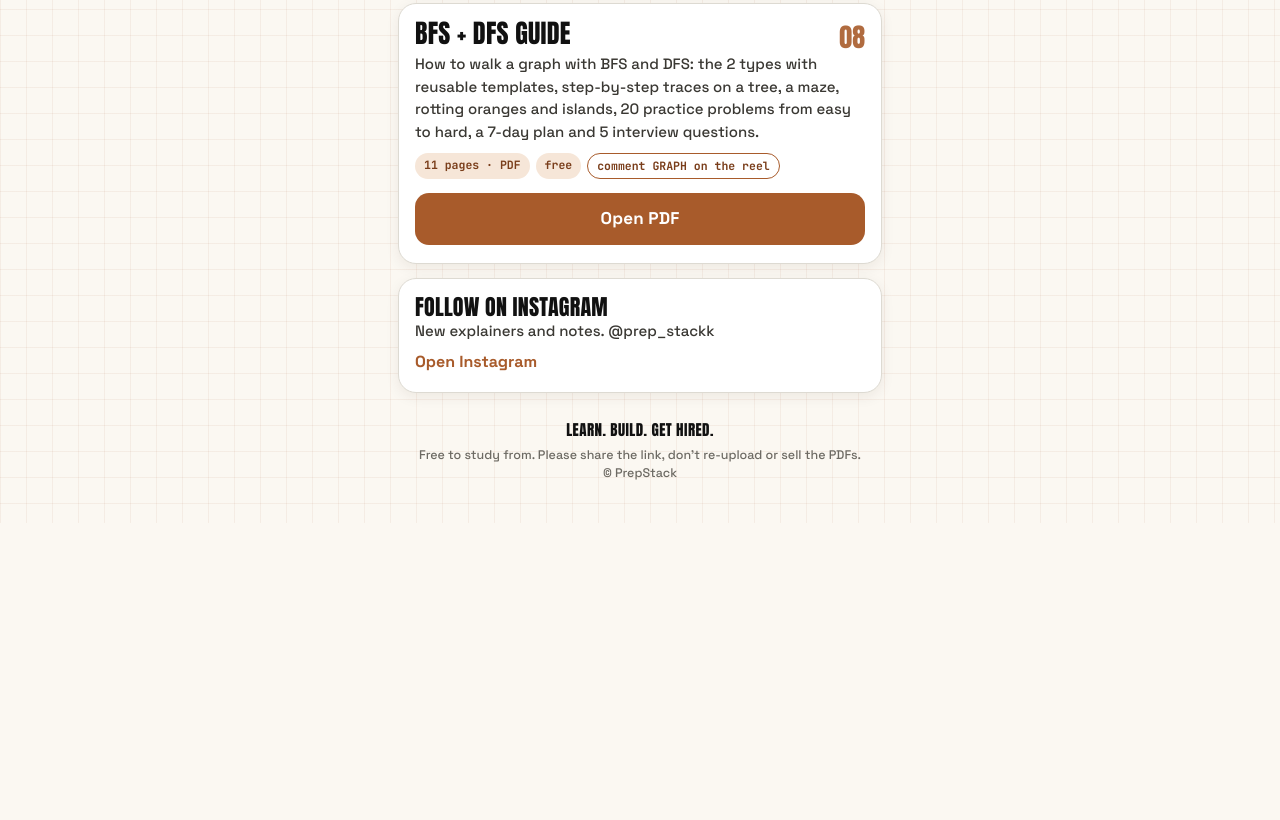
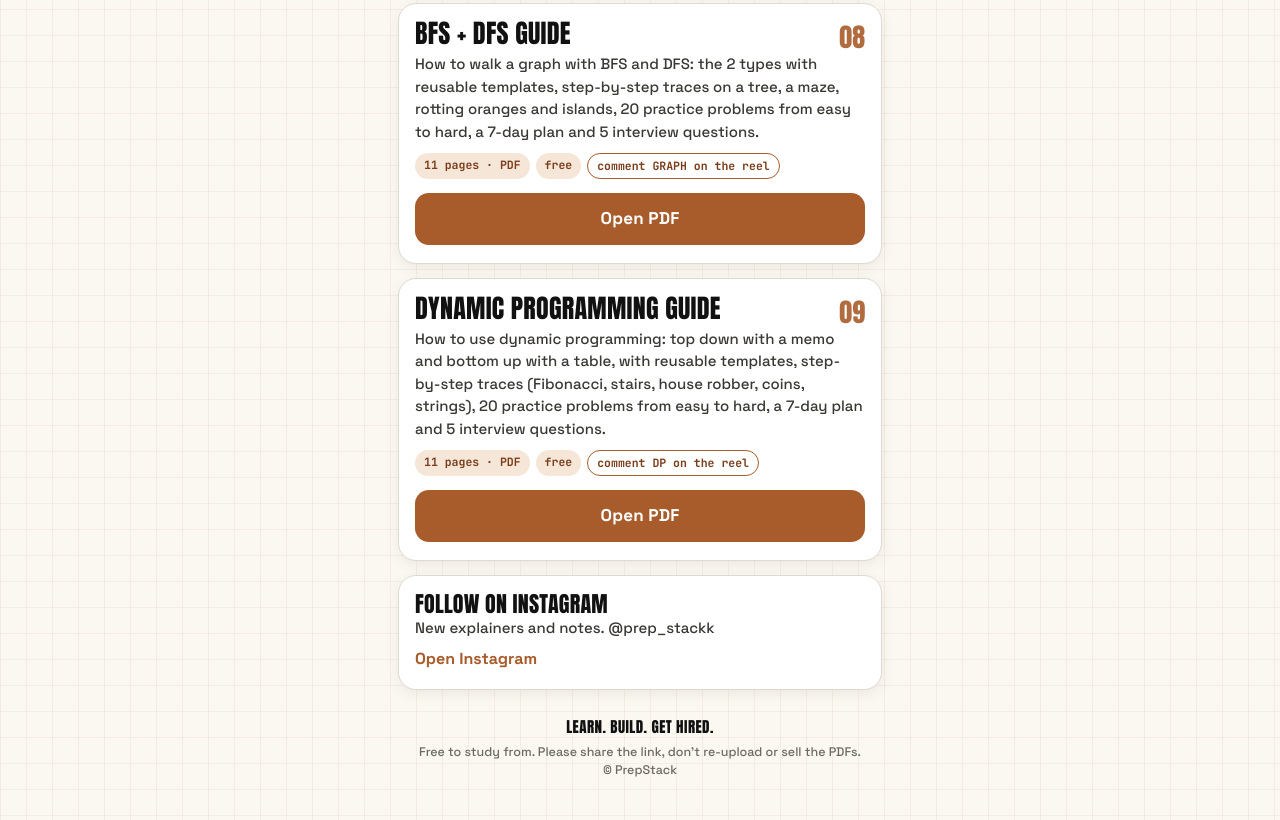
Before and after one commit to Harsha07r/prepstack-notes, a plain HTML site: page index.html in a window 1280 px wide. Shown: the part 2201-3021 px from the top of the page. Before the commit the page ends 2724 px from the top, so only its background shows below. Drawn offline with Linux system fonts and the light colour scheme.

Commit message:
Add files via upload

```diff
--- a/index.html
+++ b/index.html
@@ -112,6 +112,13 @@ footer b { font-family: 'Anton', sans-serif; font-weight: 400; letter-spacing: .
       <div class="chips"><span>11 pages · PDF</span><span>free</span><span class="kw">comment GRAPH on the reel</span></div>
       <a class="btn" href="https://drive.google.com/file/d/1GUBa2NnVkO57YHJVNIUTr2DyqaGf8JIS/view?usp=sharing" target="_blank" rel="noopener">Open PDF</a>
     </article>
+    <article class="card" id="dynamic-programming">
+      <div class="num">09</div>
+      <h2>Dynamic Programming Guide</h2>
+      <p>How to use dynamic programming: top down with a memo and bottom up with a table, with reusable templates, step-by-step traces (Fibonacci, stairs, house robber, coins, strings), 20 practice problems from easy to hard, a 7-day plan and 5 interview questions.</p>
+      <div class="chips"><span>11 pages · PDF</span><span>free</span><span class="kw">comment DP on the reel</span></div>
+      <a class="btn" href="https://drive.google.com/file/d/1ciTAs2ZGr1anUT49OpAo1hpMXgGdEdR8/view?usp=sharing" target="_blank" rel="noopener">Open PDF</a>
+    </article>
     <a class="card link" href="https://www.instagram.com/prep_stackk/" target="_blank" rel="noopener"><h2>Follow on Instagram</h2><p>New explainers and notes. @prep_stackk</p><span class="go">Open Instagram</span></a>
   </main>
   <footer><b>LEARN. BUILD. GET HIRED.</b>Free to study from. Please share the link, don't re-upload or sell the PDFs.<br>© PrepStack</footer>
```
